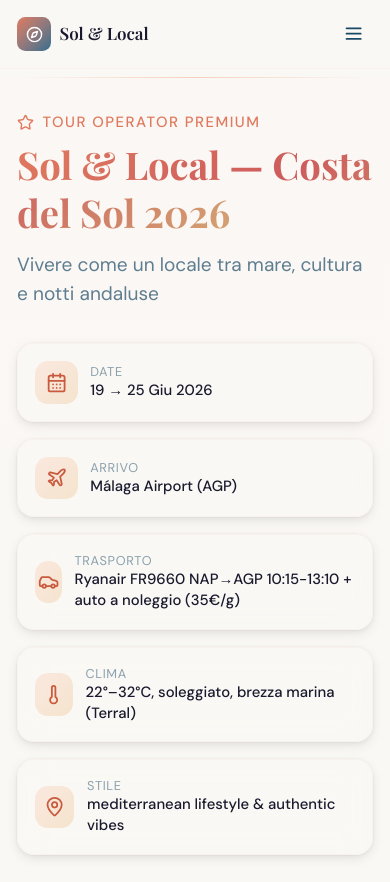
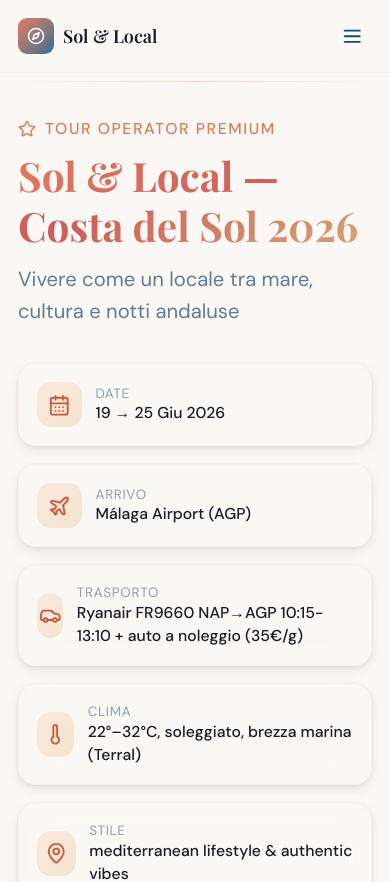
Before and after one commit to mich-de/spagna, a Next.js app: page / in a window 390 px wide. Shown: the top 882 px of the page. Built offline with nearby package versions, Linux system fonts and the light colour scheme.

Commit message:
fix(font): dimensione carattere generale clamp(16px, 1vw+15px, 18px) — mobile e desktop

```diff
--- a/app/globals.css
+++ b/app/globals.css
@@ -19,7 +19,7 @@
 /* ─── Root ─── */
 html {
   scroll-behavior: smooth;
-  font-size: clamp(15px, 0.5vw + 14px, 16px);
+  font-size: clamp(16px, 1vw + 15px, 18px);
 }
 
 body {
@@ -205,7 +205,6 @@ body {
 
 /* ─── Mobile fixes ─── */
 @media (max-width: 420px) {
-  html { font-size: clamp(16px, 1vw + 14px, 17px); }
   section > .px-4 { padding-left: 0.75rem; padding-right: 0.75rem; }
   .grid-cols-2.gap-1 { gap: 0.375rem; }
 }
```
